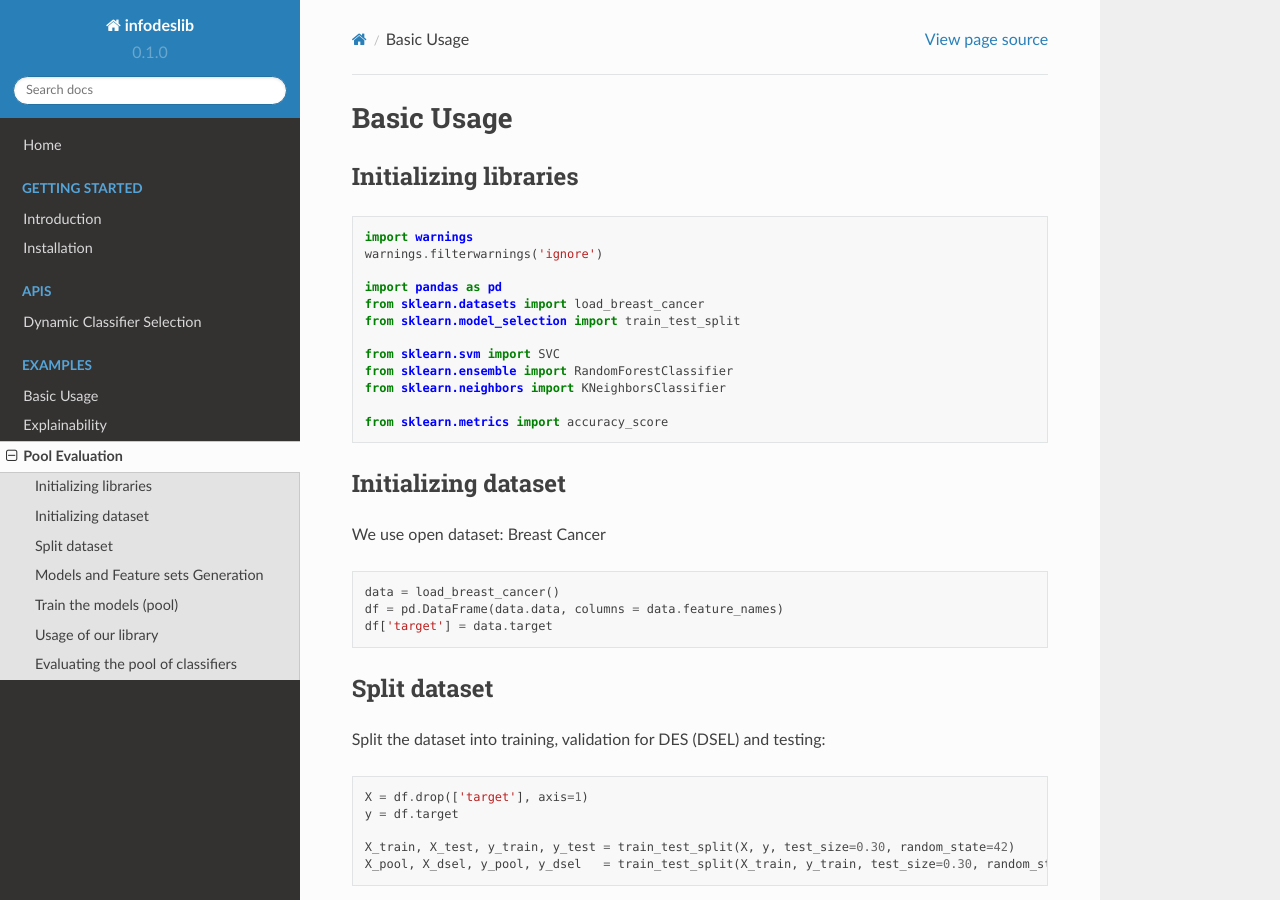
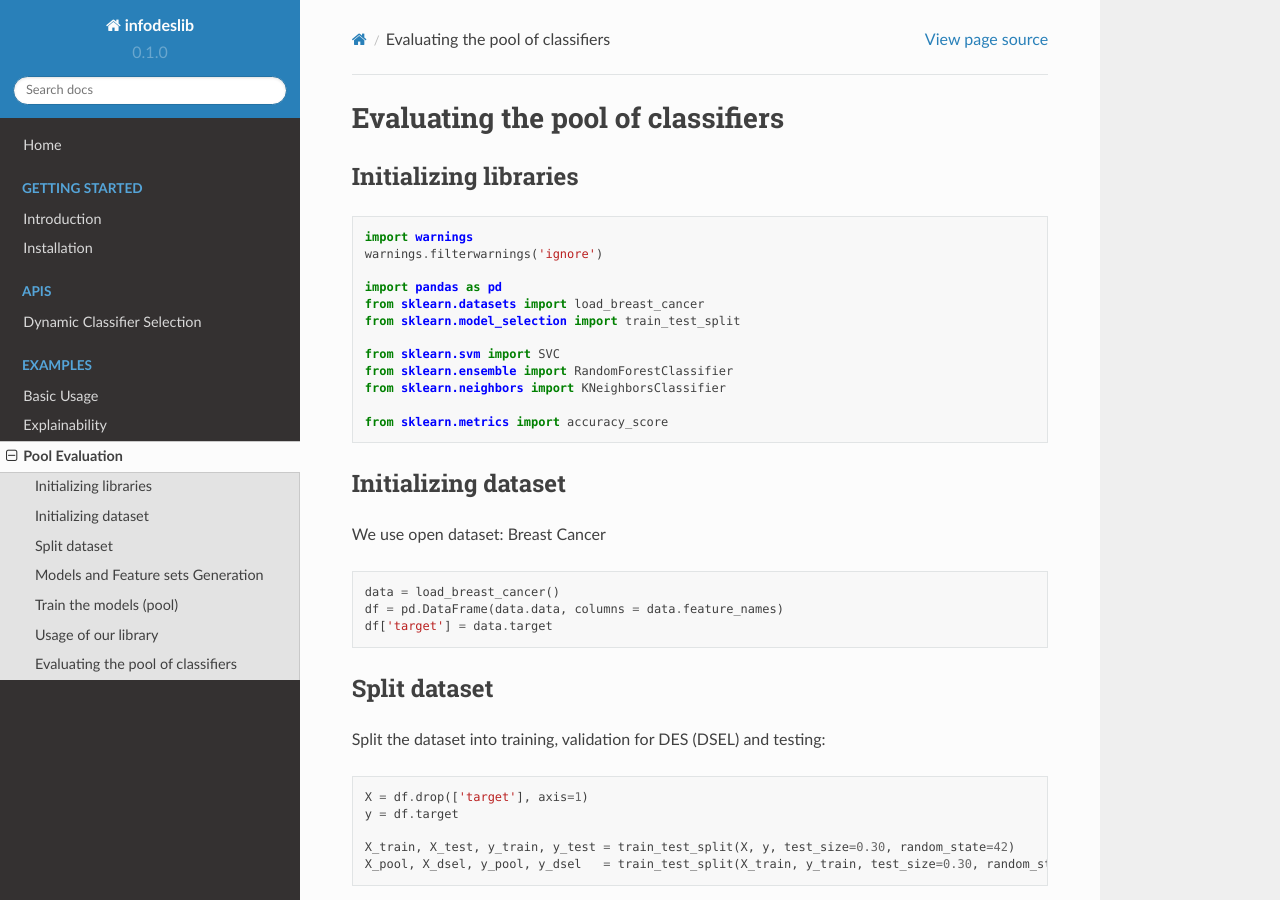
Before and after one commit to adv-panda/infodeslib_docs, a Sphinx documentation site: the page built from docs/source/examples/example3.rst, in a window 1280 px wide and 900 px high. Built offline with Sphinx 7.4.7 and the Read the Docs theme 2.0.0, drawn with Linux system fonts in a browser that asks for light colours; pages that are not in the unit, such as notebooks, are missing from menus.

Commit message:
Update example3.rst

```diff
--- a/docs/source/examples/example3.rst
+++ b/docs/source/examples/example3.rst
@@ -1,5 +1,5 @@
 ========================
-Basic Usage
+Evaluating the pool of classifiers
 ========================
 
 
```
